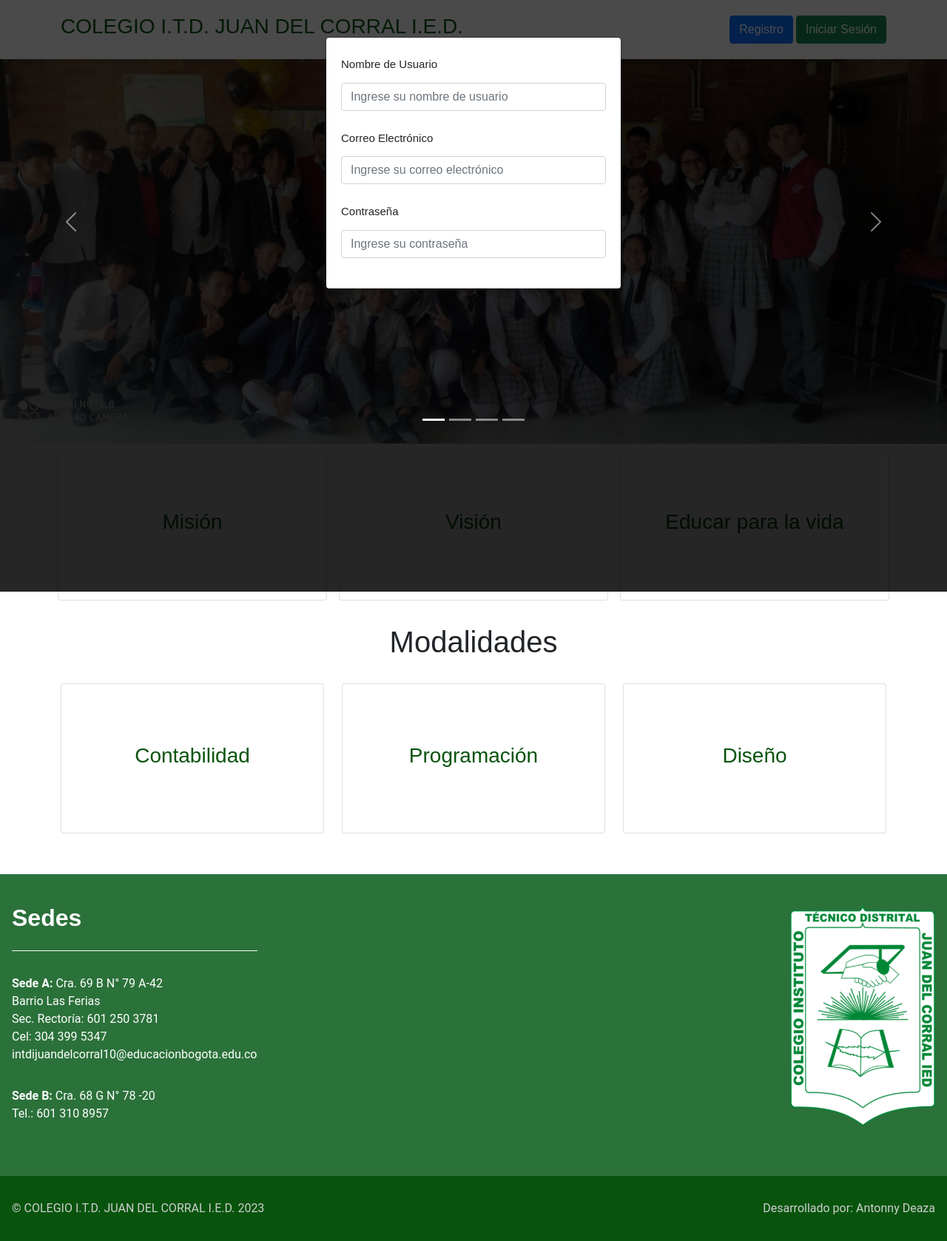
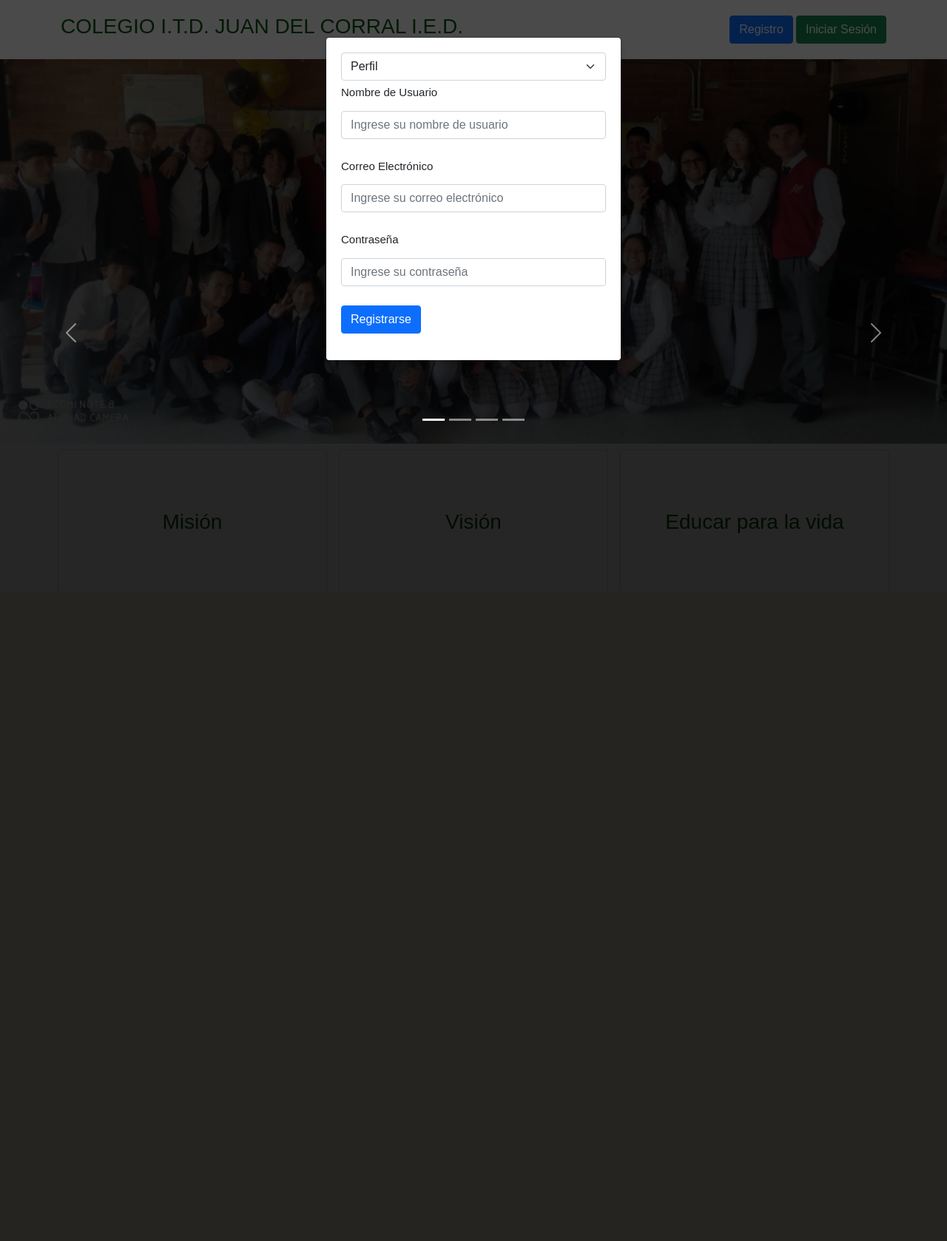
Before and after one commit to AntonnySant/webColegio, a PHP site: page / in a window 1280 px wide, after a click on "Registro". Shown: the whole page at 74% size. After the commit the page ends 721 px from the top, so only its background shows below. Run offline with PHP 8.4, Linux system fonts and the light colour scheme.

Commit message:
Valida campos
Validacion de campos en los modales de registro e inicio sesion

```diff
--- a/index.html
+++ b/index.html
@@ -34,19 +34,28 @@
         <div class="modal-dialog">
             <div class="modal-content">
                 <form>
+                    <select class="form-select" aria-label="Default select example" id="selectPerfil" required>
+                        <option selected disabled>Perfil</option>
+                        <option value="1">Directiva</option>
+                        <option value="2">Profesor</option>
+                        <!-- <option value="3">Three</option> -->
+                    </select>
                     <div class="mb-3">
                         <label for="nombreUsuario" class="form-label">Nombre de Usuario</label>
                         <input type="text" class="form-control" id="nombreUsuario"
-                            placeholder="Ingrese su nombre de usuario">
+                            placeholder="Ingrese su nombre de usuario" required>
                     </div>
                     <div class="mb-3">
                         <label for="correoElectronico" class="form-label">Correo Electrónico</label>
                         <input type="email" class="form-control" id="correoElectronico"
-                            placeholder="Ingrese su correo electrónico">
+                            placeholder="Ingrese su correo electrónico" required>
                     </div>
                     <div class="mb-3">
                         <label for="contrasena" class="form-label">Contraseña</label>
-                        <input type="password" class="form-control" id="contrasena" placeholder="Ingrese su contraseña">
+                        <input type="password" class="form-control" id="contrasena" placeholder="Ingrese su contraseña" required>
+                    </div>
+                    <div class="col-auto">
+                        <button type="submit" class="btn btn-primary mb-3" id="btnRegistro">Registrarse</button>
                     </div>
                 </form>
             </div>
@@ -60,12 +69,15 @@
                 <form>
                     <div class="mb-3">
                         <label for="nombreUsuario" class="form-label">Nombre de Usuario</label>
-                        <input type="text" class="form-control" id="nombreUsuario"
-                            placeholder="Ingrese su nombre de usuario">
+                        <input type="text" class="form-control" id="usuarioIngreso"
+                            placeholder="Ingrese su nombre de usuario" required>
                     </div>
                     <div class="mb-3">
                         <label for="contrasena" class="form-label">Contraseña</label>
-                        <input type="password" class="form-control" id="contrasena" placeholder="Ingrese su contraseña">
+                        <input type="password" class="form-control" id="contrasenaIngreso" placeholder="Ingrese su contraseña" required>
+                    </div>
+                    <div class="col-auto">
+                        <button type="submit" class="btn btn-primary mb-3" id="btnIngresar">Ingresar</button>
                     </div>
                 </form>
             </div>
@@ -287,7 +299,7 @@
                     © COLEGIO I.T.D. JUAN DEL CORRAL I.E.D. 2023
                 </div>
                 <div>
-                    Desarrollado por: Antonny Deaza
+                    Desarrollado por: Antonny Santamaria Deaza
                 </div>
             </div>
         </div>
--- a/script.js
+++ b/script.js
@@ -1,18 +1,43 @@
 // script.js
-document.getElementById("openModalBtn").onclick = function() {
-    document.getElementById("loginModal").style.display = "block";
-  }
+document.getElementById("btnRegistro").onclick = function(){
+  alert("Si estoy funcionando")
+}
 
-  document.getElementById("closeModalBtn").onclick = function() {
+// document.getElementById("btn_registro").addEventListener("submit", function(event) {
+//   event.preventDefault(); // Evita el envío del formulario por defecto
+
+//   const username = document.getElementById("nombreUsuario").value;
+//   const email = document.getElementById("correoElectronico").value;
+//   const password = document.getElementById("contrasena").value;
+//   const profile = document.getElementById("selectPerfil").value;
+//   const message = document.getElementById("message");
+
+//   if (username.trim() === "" || password.trim() === "") {
+//       message.innerHTML = "Por favor, complete todos los campos.";
+//       message.style.color = "red";
+//   } else {
+//       // Aquí puedes realizar el envío del formulario o realizar otras acciones
+//       message.innerHTML = "Registro exitoso.";
+//       message.style.color = "green";
+//       // Limpia los campos del formulario
+//       document.getElementById("registrationForm").reset();
+//   }
+// });
+
+
+document.getElementById("openModalBtn").onclick = function () {
+  document.getElementById("loginModal").style.display = "block";
+};
+
+document.getElementById("closeModalBtn").onclick = function () {
+  document.getElementById("loginModal").style.display = "none";
+};
+
+window.onclick = function (event) {
+  if (event.target === document.getElementById("loginModal")) {
     document.getElementById("loginModal").style.display = "none";
   }
-
-  window.onclick = function(event) {
-    if (event.target === document.getElementById("loginModal")) {
-      document.getElementById("loginModal").style.display = "none";
-    }
-  }
-
+};
 
 const openModalButton = document.getElementById("openModal");
 const closeModalButton = document.getElementById("closeModal");
@@ -32,9 +57,9 @@
   }
 });
 
-var myModal = document.getElementById('myModal')
-var myInput = document.getElementById('myInput')
+var myModal = document.getElementById("myModal");
+var myInput = document.getElementById("myInput");
 
-myModal.addEventListener('shown.bs.modal', function () {
-  myInput.focus()
-})
+myModal.addEventListener("shown.bs.modal", function () {
+  myInput.focus();
+});
--- a/styles.css
+++ b/styles.css
@@ -257,6 +257,12 @@
   font-family: 'Roboto', sans-serif;
   font-weight: 400;
 }
+
+.carousel-control-prev,
+.carousel-control-next {
+    top: 50%; /* Ajusta la posición vertical de los controles */
+}
+
 /* Añade estilos adicionales según tu preferencia */
 
 
```
